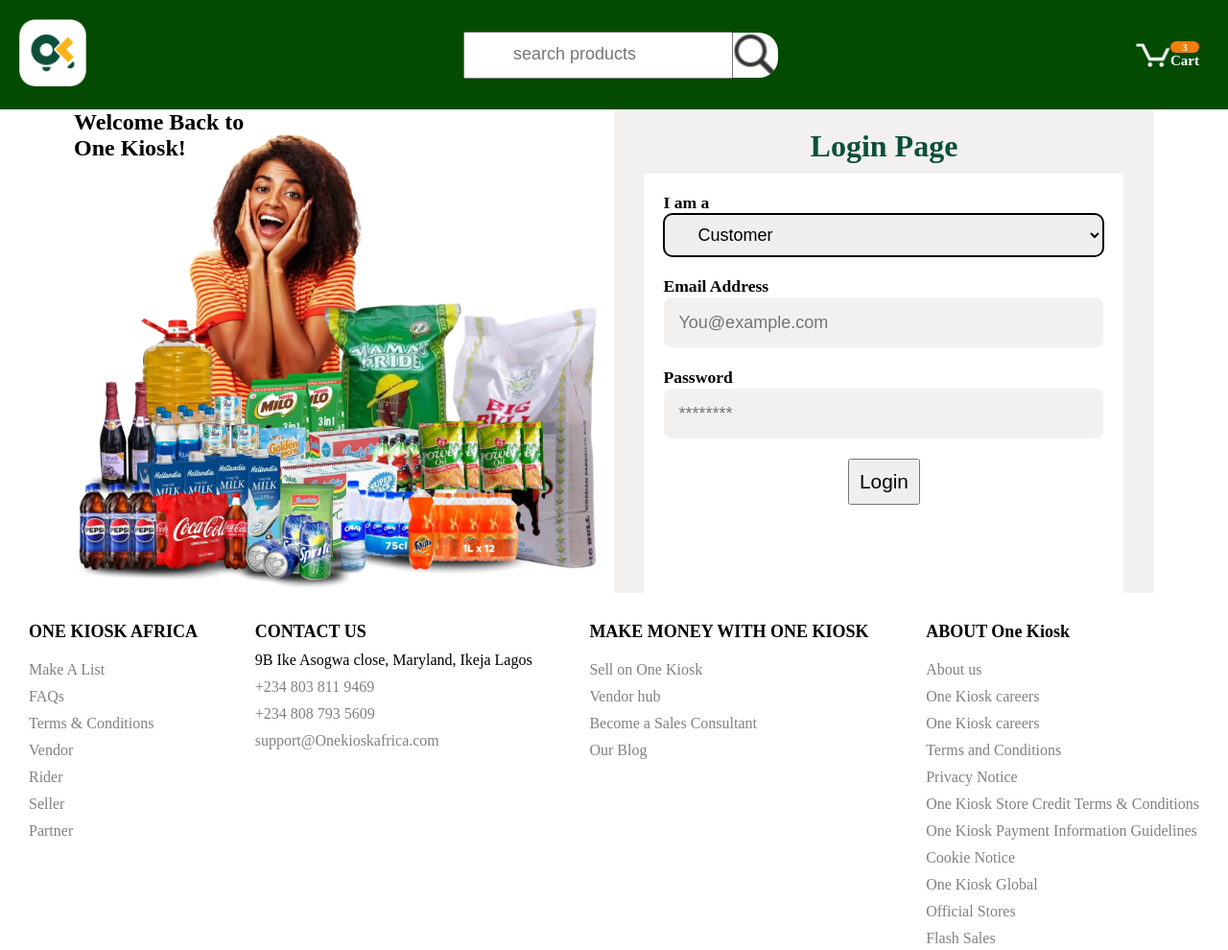
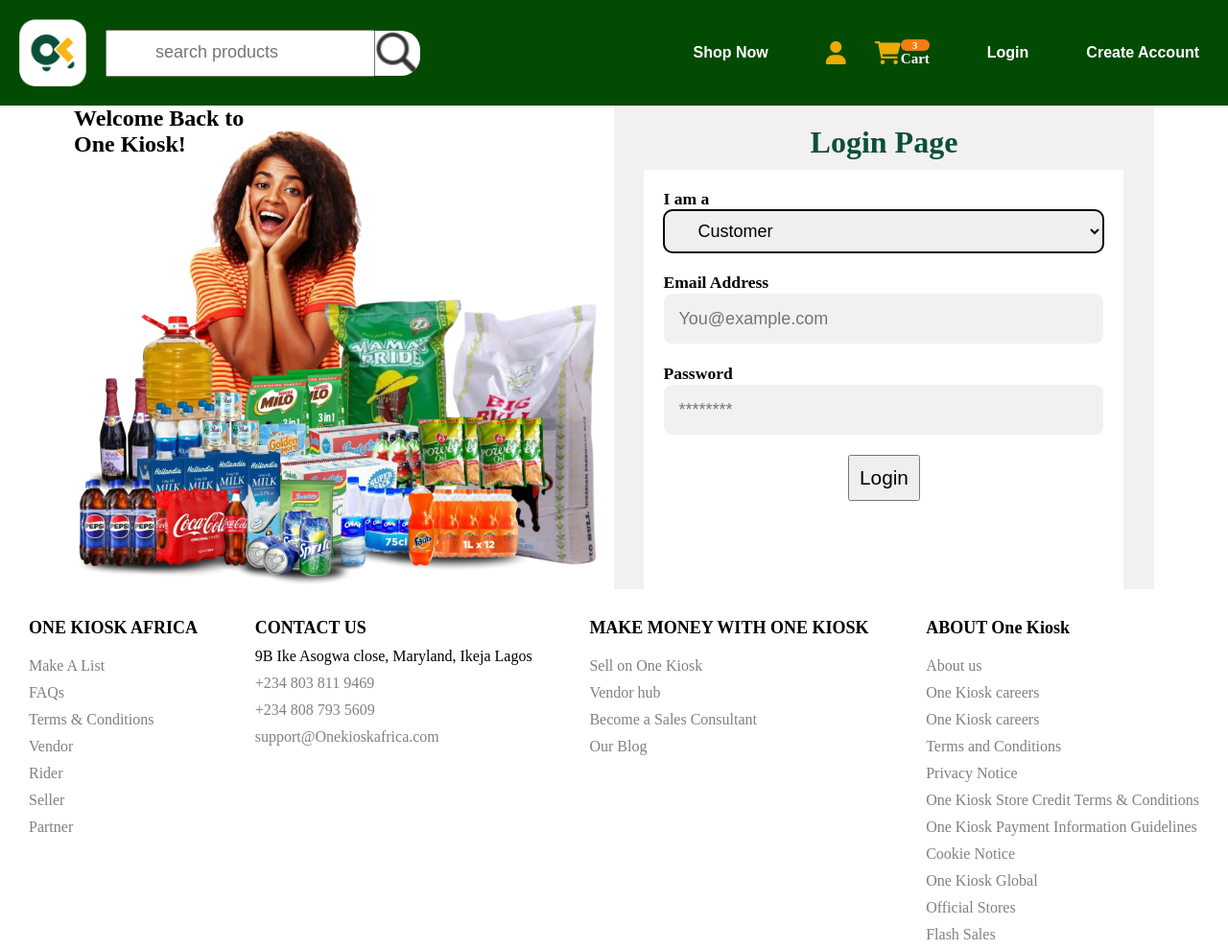
Before and after one commit to Oladelesunkanmi/one-kiosk-ecommerce-assignment, a plain HTML site: page login.html in a window 1280 px wide. Shown: the top 990 px of the page at 96% size. Drawn offline with Linux system fonts and the light colour scheme.

Commit message:
change the navbar for the remaining site

```diff
--- a/login.html
+++ b/login.html
@@ -8,48 +8,59 @@
   <link rel="stylesheet" href="css/style.css">
   <link rel="stylesheet" href="css/createaccount.css">
   <link rel="stylesheet" href="css/login.css">
+  <!-- Include Font Awesome -->
+    <link href="https://cdnjs.cloudflare.com/ajax/libs/font-awesome/6.0.0/css/all.min.css" rel="stylesheet">
+
 </head>
 
 <body>
   <!-- header -->
     <nav class="navbar">
-    <a href="shop.html"><img class="logo" src="images/logo.png" alt="kiosk logo"></a>
+        <div class="navbar-logo-toggle-section">
+            <img class="logo" src="images/logo.png" alt="kiosk logo">
             <div class="search-section">
                 <input type="search" placeholder="search products" class="search">
                 <img src="images/icons/search-icon.png" alt="search icon">
-
-    </div>
-    <div class="cart-nav">
-      <li a href="#">
-
-        <img src="images/icons/cart-icon.png" alt="cart icon " class="cart-icon">
-        <div>
-          <h6>3</h6>
-          <h3>Cart</h3>
-        </div>
             </div>
 
+            <div class="cart-for-mobile">
 
+
+                <i class="fa fa-shopping-cart" aria-hidden="true"></i>
                     <button class="navbar-toggle">
                         <span class="bar"></span>
                         <span class="bar"></span>
                         <span class="bar"></span>
                     </button>
 
-    <ul class="navbar-menu">
+            </div>
+        </div>
+        <ul class="navbar-desktop">
+            <li><a href="shop.html">Shop Now</a></li>
+            <li><a href=""><i class="fas fa-user"></i></a></li>
+            <div class="cart-nav">
+                <li a href="#">
 
-
-
-      <li><a href="shop.html">Shop Now</a></li>
-      <li><a href="#"></a></li>
-
-      </a>
-      </li>
+                    <i class="fa fa-shopping-cart" aria-hidden="true"></i><div>
+                        <h6>3</h6>
+                        <h3>Cart</h3>
+                    </div>
             </div>
             <li><a href="login.html">Login</a></li>
             <li><a href="createaccount.html">Create Account</a></li>
 
         </ul>
+        <ul class="navbar-menu">
+            <li><a href="shop.html">Shop Now</a></li>
+            <li><a href="login.html">Login</a></li>
+            <li><a href="createaccount.html">Create Account</a></li>
+
+        </ul>
+
+
+
+
+
     </nav>
   <section class="main-page">
     <div class="image-section">
```
Also changed, not shown: createaccount.html (+24 -9 lines), index.html (+24 -9 lines), shop.html (+0 -1 lines). Lines whose indentation alone changed are shown as unchanged.
